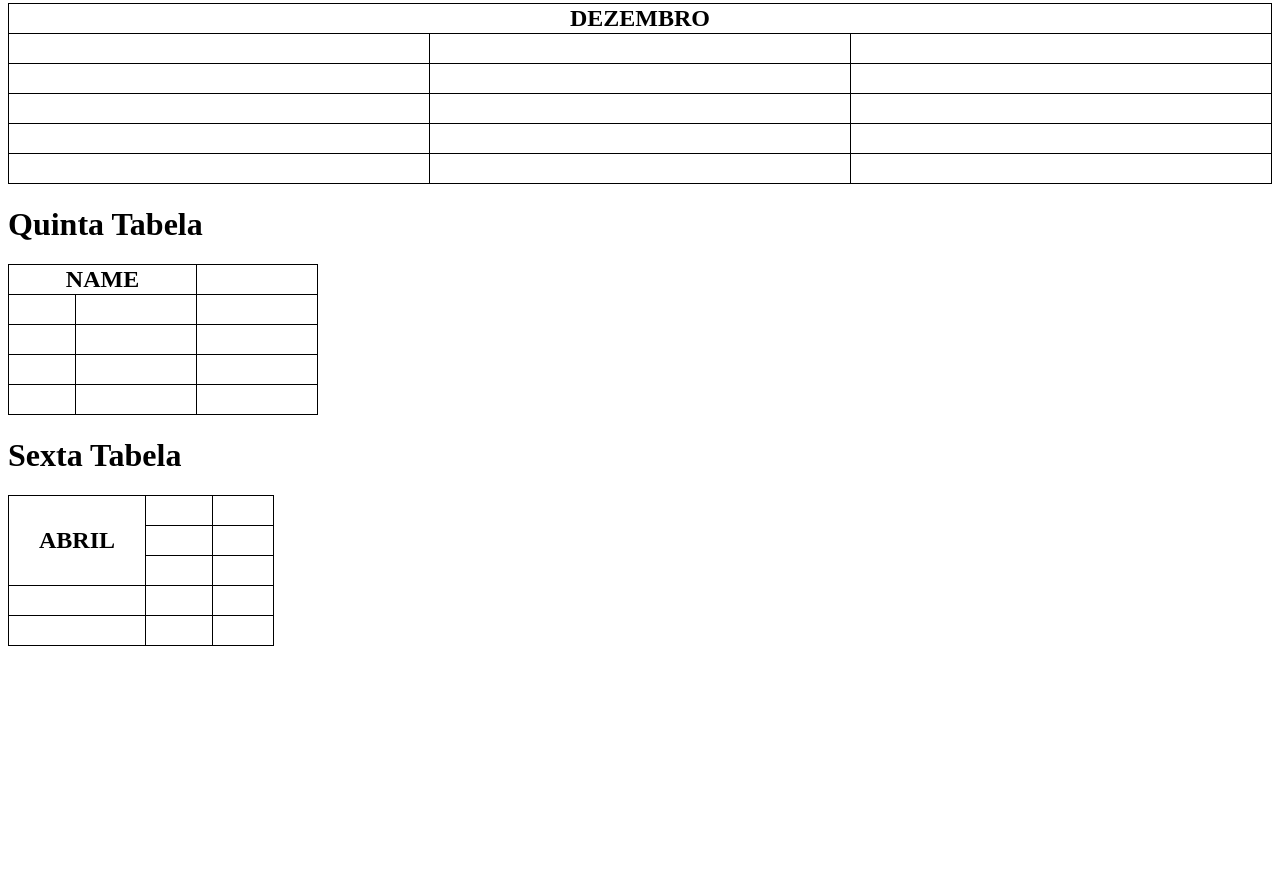
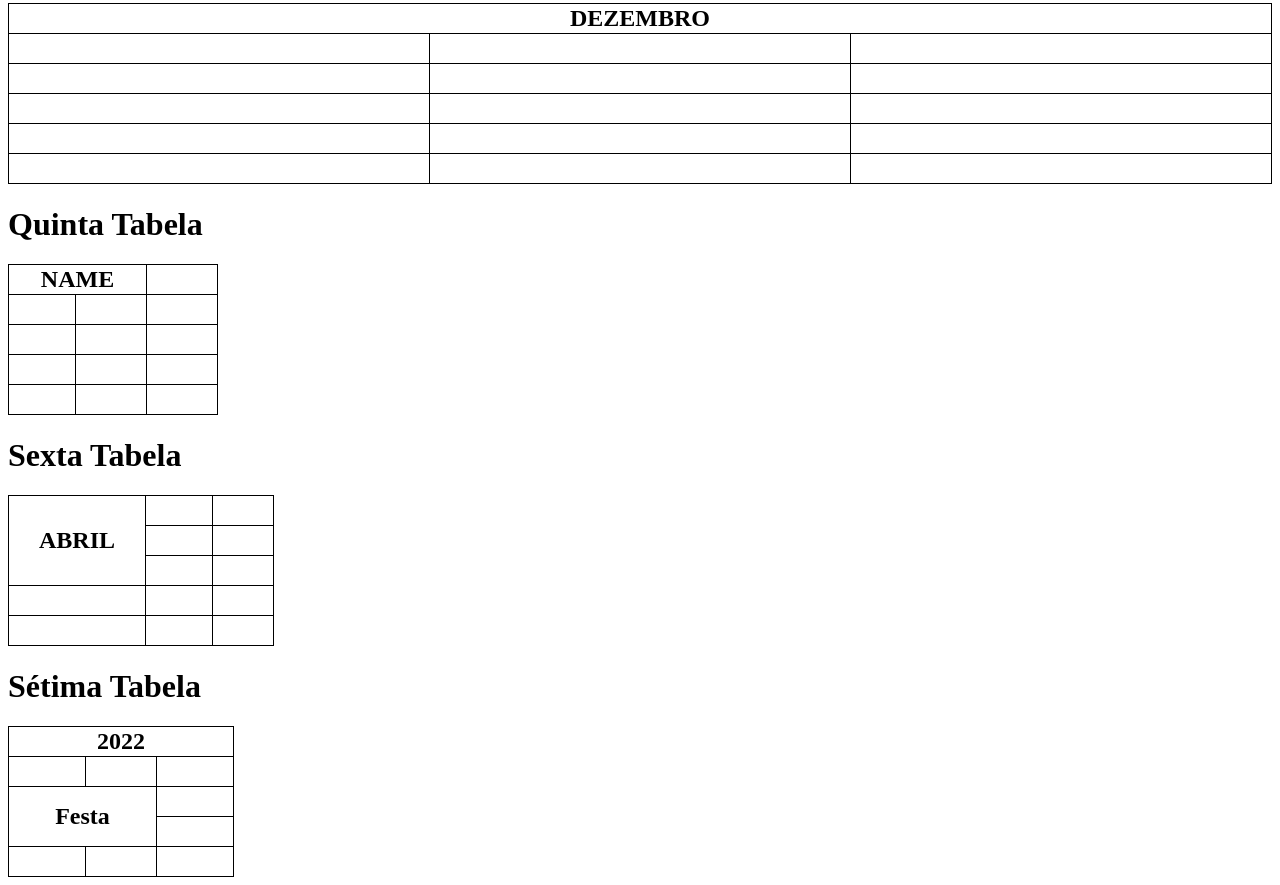
Before and after one commit to viviliborio/tabelas, a plain HTML site: page index.html in a window 1280 px wide. Shown: the part 1264-2149 px from the top of the page. Before the commit the page ends 1918 px from the top, so only its background shows below. Drawn offline with Linux system fonts and the light colour scheme.

Commit message:
Versão 1.7 - Sétima Tabela

```diff
--- a/index.html
+++ b/index.html
@@ -1,41 +1,61 @@
 <!DOCTYPE html>
 <html lang="en">
+
 <head>
   <meta charset="UTF-8">
   <meta name="viewport" content="width=device-width, initial-scale=1.0">
   <title>Tabela</title>
 
   <style>
-   table, th, td{
+    table,
+    th,
+    td {
       border: 1px solid;
       font-size: 24px;
-      border-collapse:collapse;
+      border-collapse: collapse;
       padding-left: 35px;
       padding-right: 35px;
     }
-    #tab2 td{
+
+    #tab2 td {
       padding-left: 50px;
-      padding-right:50px ;
+      padding-right: 50px;
     }
-    #tab3 td, th{
+
+    #tab3 td,
+    th {
       padding-left: 20px;
       padding-right: 20px;
 
     }
-    #tab4{
+
+    #tab4 {
       padding-left: 35px;
       padding-right: 35px;
     }
-    #tab5 table, td, th{
+
+    #tab5 table,
+    td,
+    th {
       padding-left: 60px;
       padding-right: 60px;
     }
-    #tab6 td, th, tr{
+
+    #tab6 td,
+    th,
+    tr {
       padding-left: 30px;
       padding-right: 30px;
     }
+
+    #tab7 th,
+    td {
+      padding-left: 35px;
+      padding-right: 35px;
+    }
   </style>
 </head>
+
 <body>
   <h1>Trabalho sobre Tabelas</h1>
   <table>
@@ -296,8 +316,34 @@
         <th>&nbsp;</th>
         <td></td>
         <td></td>
+      </tr>
+    </table>
+    <h1>Sétima Tabela</h1>
+    <table id="tab7">
 
+      <tr>
+        <th colspan="3">2022</th>
+      </tr>
+      <tr>
+        <th>&nbsp;</th>
+        <td></td>
+        <td></td>
+      </tr>
+      <tr>
+        <th colspan="2" rowspan="2">Festa</th>
+        <td>&nbsp;</td>
+      </tr>
+      <tr>
+        <th>&nbsp;</th>
 
+      </tr>
+      <tr>
+        <th>&nbsp;</th>
+        <td></td>
+
+      </tr>
+    </table>
 
 </body>
+
 </html>
```
Lines whose indentation alone changed are shown as unchanged.
